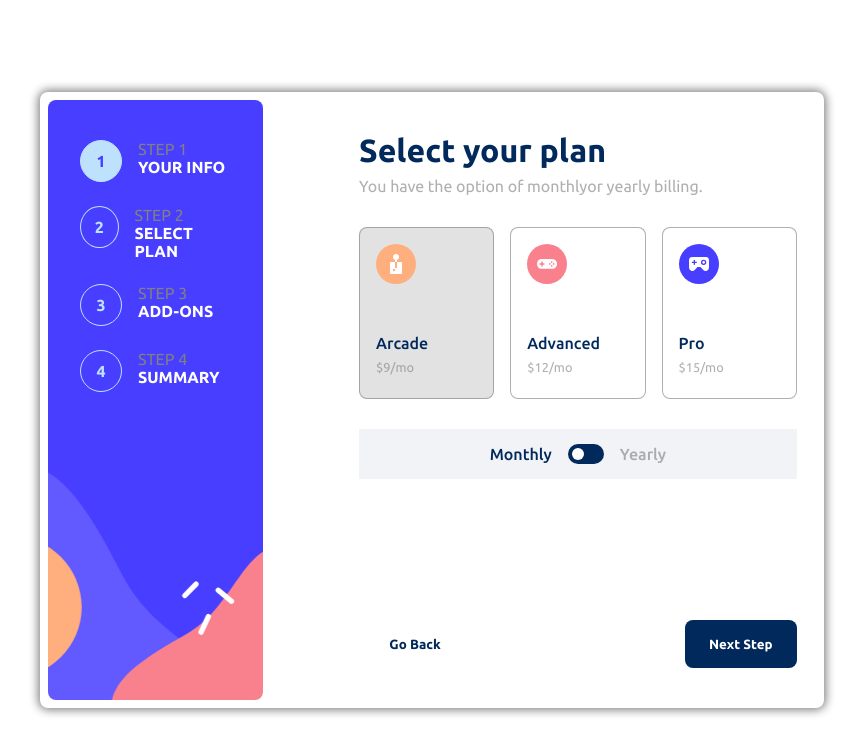
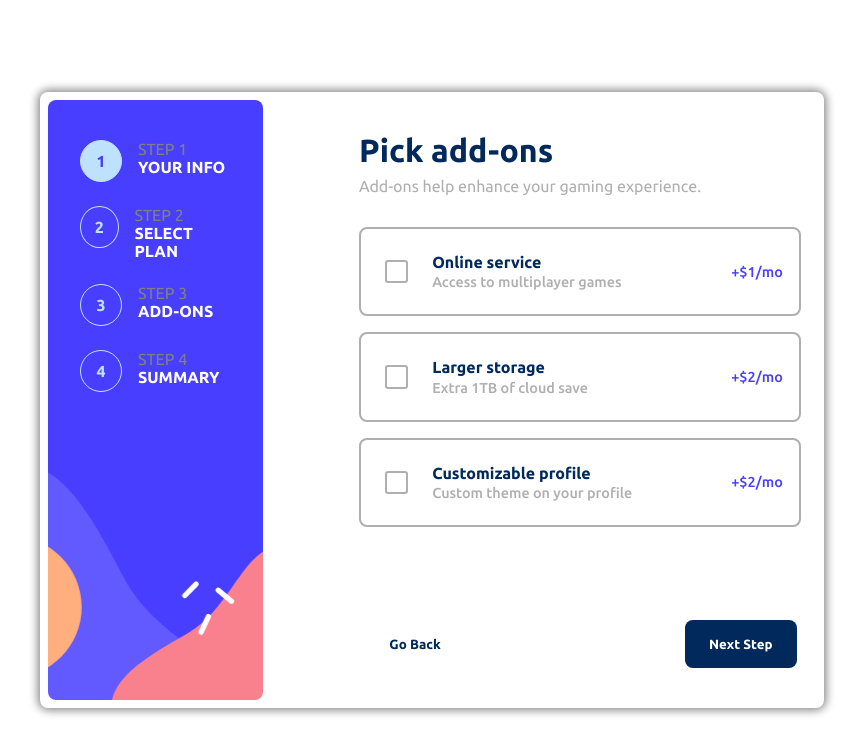
Before and after one commit to TsilaAllaoui/FrontendMentor-MultiStep-Form-challenge, a React (Vite) app: page /plans in a window 1280 px wide. Shown: the top 754 px of the page, without its empty margins (208-1071 px from the left). Built offline with nearby package versions, Linux system fonts and the light colour scheme.

Commit message:
Finished Step 3

```diff
--- a/src/App.tsx
+++ b/src/App.tsx
@@ -21,8 +21,8 @@ function App() {
     <div id="app">
       <StepsIndicator steps={steps} bg={bg} currentStep={currentStep} />
       {/* <Step1 /> */}
-      <Step2 />
-      {/* <Step3 /> */}
+      {/* <Step2 /> */}
+      <Step3 />
     </div>
   );
 }
--- a/src/components/Step3.tsx
+++ b/src/components/Step3.tsx
@@ -1,7 +1,82 @@
 import "../styles/Step3.scss";
+import check from "../assets/images/icon-checkmark.svg";
+import AddonModel from "../models/AddonModel";
+import { useEffect, useState } from "react";
 
 const Step3 = () => {
-  return <div id="step3"></div>;
+  const addons: AddonModel[] = [
+    {
+      name: "Online service",
+      desc: "Access to multiplayer games",
+      monthlyPrice: 1,
+      yearlyPrice: 10,
+    },
+    {
+      name: "Larger storage",
+      desc: "Extra 1TB of cloud save",
+      monthlyPrice: 2,
+      yearlyPrice: 20,
+    },
+    {
+      name: "Customizable profile",
+      desc: "Custom theme on your profile",
+      monthlyPrice: 2,
+      yearlyPrice: 20,
+    },
+  ];
+
+  const [currentPlanType, setCurrentPlanType] = useState("mo");
+  const [activeAddons, setActiveAddons] = useState<number[]>([]);
+
+  const toggleAddon = (e: React.MouseEvent<HTMLDivElement>, index: number) => {
+    e.currentTarget.classList.toggle("active");
+    if (e.currentTarget.classList.contains("active")) {
+      setActiveAddons((activeAddons) => {
+        return [...activeAddons, index].sort((a, b) => a - b);
+      });
+    } else {
+      setActiveAddons((activeAddons) => {
+        return activeAddons.filter((i) => i != index).sort((a, b) => a - b);
+      });
+    }
+  };
+
+  useEffect(() => {
+    console.log(activeAddons);
+  }, [activeAddons]);
+
+  return (
+    <div id="step-3">
+      <div id="headers-container">
+        <div id="header">Pick add-ons</div>
+        <div id="header-desc">Add-ons help enhance your gaming experience.</div>
+      </div>
+      <div id="addons">
+        {addons.map((addon, index) => (
+          <div
+            className="addon"
+            key={index}
+            onClick={(e) => toggleAddon(e, index)}
+          >
+            <img src={check} alt="check" />
+            <div id="info">
+              <p>{addon.name}</p>
+              <p>{addon.desc}</p>
+            </div>
+            <p id="price">
+              +$
+              {currentPlanType == "mo" ? addon.monthlyPrice : addon.yearlyPrice}
+              /{currentPlanType}
+            </p>
+          </div>
+        ))}
+      </div>
+      <div id="actions">
+        <button id="go-back">Go Back</button>
+        <button id="next-step">Next Step</button>
+      </div>
+    </div>
+  );
 };
 
 export default Step3;
--- /dev/null
+++ b/src/models/AddonModel.ts
@@ -0,0 +1,8 @@
+interface AddonModel {
+  name: string;
+  desc: string;
+  monthlyPrice: number;
+  yearlyPrice: number;
+}
+
+export default AddonModel;
--- a/src/styles/Step3.scss
+++ b/src/styles/Step3.scss
@@ -0,0 +1,125 @@
+#step-3 {
+  width: 57%;
+  height: 100%;
+  display: flex;
+  align-items: flex-start;
+  flex-direction: column;
+  border-radius: 0.5rem;
+  margin-left: 6rem;
+
+  #headers-container {
+    margin: 2rem 0;
+    #header {
+      font-family: "Ubuntu Bold";
+      font-size: 2rem;
+      color: rgb(1, 41, 92);
+    }
+
+    #header-desc {
+      font-size: 1rem;
+      font-family: "Ubuntu Regular";
+      color: rgba(128, 128, 128, 0.628);
+      margin-top: 0.5rem;
+    }
+  }
+
+  #addons {
+    height: 50%;
+    width: 100%;
+    display: flex;
+    flex-direction: column;
+    gap: 1rem;
+
+    .addon {
+      height: 33%;
+      width: 100%;
+      border: solid 2px rgba(128, 128, 128, 0.628);
+      display: flex;
+      border-radius: 0.5rem;
+      align-items: center;
+
+      img {
+        background-color: white;
+        border: solid 2px rgba(128, 128, 128, 0.628);
+        border-radius: 0.2rem;
+        width: 1rem;
+        height: 1rem;
+        margin: 0 1.5rem;
+        padding: 0.1rem;
+      }
+
+      #info {
+        display: flex;
+        flex-direction: column;
+        gap: 0.2rem;
+        p {
+          margin: 0;
+
+          &:first-of-type {
+            font-family: "Ubuntu Bold";
+            color: rgb(1, 41, 92);
+          }
+
+          &:last-of-type {
+            font-family: "Ubuntu Medium";
+            font-size: 0.9rem;
+            color: rgba(128, 128, 128, 0.628);
+          }
+        }
+      }
+
+      #price {
+        flex-grow: 2;
+        display: flex;
+        justify-content: flex-end;
+        margin-right: 1rem;
+        font-family: "Ubuntu Medium";
+        font-size: 0.9rem;
+        color: rgb(72, 62, 255);
+      }
+    }
+
+    .active {
+      border: solid 2px rgb(72, 62, 255);
+      img {
+        background-color: rgb(72, 62, 255);
+        border: solid 2px rgb(72, 62, 255);
+      }
+    }
+  }
+
+  #actions {
+    width: 100%;
+    flex: 1;
+    display: flex;
+    justify-content: space-between;
+    align-items: flex-end;
+    margin-bottom: 2rem;
+
+    #go-back {
+      border: none;
+      background-color: white;
+      color: rgb(1, 41, 92);
+      font-family: "Ubuntu Bold";
+      height: 3rem;
+      width: 7rem;
+      cursor: pointer;
+    }
+
+    #next-step {
+      background-color: rgb(1, 41, 92);
+      color: white;
+      font-family: "Ubuntu Bold";
+      height: 3rem;
+      width: 7rem;
+      border: none;
+      border-radius: 0.5rem;
+      transition: all 500ms;
+      cursor: pointer;
+
+      &:hover {
+        background-color: rgb(23, 74, 139);
+      }
+    }
+  }
+}
```
